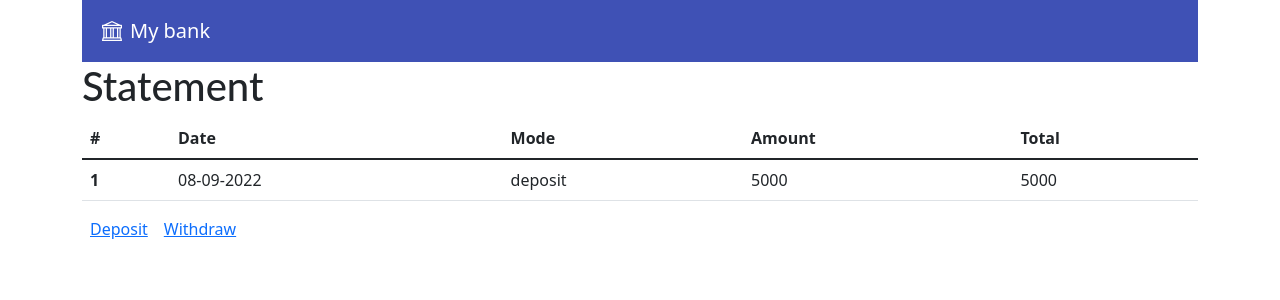
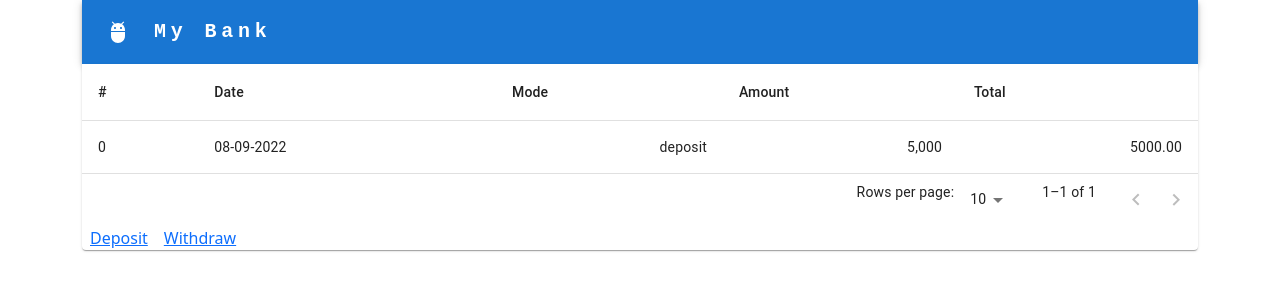
Before and after one commit to shubham-webileapps/react-ts-wckokx, a React (Create React App) app: page /Statement in a window 1280 px wide. Shown: the top 300 px of the page. Built offline with nearby package versions, Linux system fonts and the light colour scheme.

Commit message:
4 files modified

```diff
--- a/components/Form.tsx
+++ b/components/Form.tsx
@@ -1,76 +1,6 @@
-// import React, { useState } from 'react';
-// import { Formik, Form as Myform, Field, ErrorMessage, getIn } from 'formik';
-
-//
-// const Form = (props) => {
-//   const [value, setValue] = useState(0);
-//   const { showAlert } = props;
-//   const handleWithdraw = (e) => {
-//     e.preventDefault();
-//     const date = new Date();
-//     const ndate =
-//       '' +
-//       date.getDate() +
-//       '-' +
-//       (date.getMonth() + 1) +
-//       '-' +
-//       date.getFullYear();
-//     if (!isNaN(parseInt(value)) && value !== 0) {
-//       props.func(parseInt(value), ndate);
-//       showAlert(props.name + ' ' + value, 'success');
-//     }
-//   };
-
-//   return (
-//     <Formik
-//       validateOnChange
-//       initialValues={{
-//         amount: value,
-//       }}
-//       validate={(values) => {
-//         const errors = {};
-
-//         if (!values.amount && values.amount === 0) errors.amount = 'Required';
-//         else errors.amount = '';
-
-//         return errors;
-//       }}
-//       onSubmit={handleWithdraw}
-//       render={(formProps, handleChange) => {
-//         return (
-//           <Myform className="container ">
-//             <div className="form-group d-flex">
-//               <label htmlFor="amount">
-//                 <strong>Money</strong>
-//               </label>
-
-//               <Field
-//                 style={getStyles(formProps.errors, 'amount')}
-//                 className="mx-4"
-//                 min={0}
-//                 type="number"
-//                 placeholder="Enter Amount"
-//                 id="amount"
-//                 name="amount"
-//                 value={value}
-//                 onChange={handleChange}
-//               />
-//               <ErrorMessage name="amount" />
-//             </div>
-//             <br />
-//             <button type="submit" onClick={handleWithdraw}>
-//               {props.name}
-//             </button>
-//           </Myform>
-//         );
-//       }}
-//     />
-//   );
-// };
-
-// export default Form;
 import React, { useState } from 'react';
 import { Formik, Form as MyForm, Field, getIn, ErrorMessage } from 'formik';
+import TextField from '@mui/material/TextField';
 function getStyles(errors, fieldName) {
   if (getIn(errors, fieldName)) {
     return {
@@ -136,15 +66,22 @@ const Form = (props) => {
       >
         {({ errors, touched, isValidating }) => (
           <MyForm>
-            <div class="col-md-12 mb-3">
-              <label for="amount">Amount</label>
-              <div class="input-group">
-                <div class="input-group-prepend">
-                  <span class="input-group-text" id="inputGroupPrepend2">
-                    Rs
-                  </span>
-                </div>
+            <div className="col-md-12 mb-3">
+              <div className="input-group">
+                {/* <TextField
+                  error={validateAmount}
+                  label="Amount"
+                  style={getStyles(errors, 'amount')}
+                  className=" form-control"
+                  name="amount"
+                  id="amount"
 
+                  aria-describedby="inputGroupPrepend2"
+                  // validate={validateAmount}
+                  type="number"
+                  min={0}
+                  variant="standard"
+                /> */}
                 <Field
                   style={getStyles(errors, 'amount')}
                   className=" form-control"
@@ -155,12 +92,13 @@ const Form = (props) => {
                   type="number"
                   placeholder="Enter Amount"
                   min={0}
+                  variant="standard"
                 />
               </div>
             </div>
 
-            <ErrorMessage name="amount" />
-            {/* {errors.amount && touched.amount && <div>{errors.amount}</div>} */}
+            {/* <ErrorMessage name="amount" /> */}
+            {errors.amount && touched.amount && <div>{errors.amount}</div>}
             <br />
             <button
               type="submit"
--- a/components/Navbar.tsx
+++ b/components/Navbar.tsx
@@ -1,34 +1,71 @@
-import React, { Component } from 'react';
+import * as React from 'react';
+import AppBar from '@mui/material/AppBar';
 import { Link } from 'react-router-dom';
+import Toolbar from '@mui/material/Toolbar';
+import Typography from '@mui/material/Typography';
+import Container from '@mui/material/Container';
+import AdbIcon from '@mui/icons-material/Adb';
 
-export class Navbar extends Component {
-  render() {
-    return (
-      <div>
-        <nav
-          className="navbar navbar-expand-lg navbar-dark py-3"
-          style={{ backgroundColor: '#3f51b5' }}
-        >
-          <div className="container-fluid">
-            <Link className="navbar-brand d-flex justify-content-start" to="/">
-              <svg
-                xmlns="http://www.w3.org/2000/svg"
-                width="20"
-                height="20"
-                fill="currentColor"
-                className="bi bi-bank mx-2"
-                viewBox="0 0 16 16"
-              >
-                <path d="m8 0 6.61 3h.89a.5.5 0 0 1 .5.5v2a.5.5 0 0 1-.5.5H15v7a.5.5 0 0 1 .485.38l.5 2a.498.498 0 0 1-.485.62H.5a.498.498 0 0 1-.485-.62l.5-2A.501.501 0 0 1 1 13V6H.5a.5.5 0 0 1-.5-.5v-2A.5.5 0 0 1 .5 3h.89L8 0ZM3.777 3h8.447L8 1 3.777 3ZM2 6v7h1V6H2Zm2 0v7h2.5V6H4Zm3.5 0v7h1V6h-1Zm2 0v7H12V6H9.5ZM13 6v7h1V6h-1Zm2-1V4H1v1h14Zm-.39 9H1.39l-.25 1h13.72l-.25-1Z" />
-              </svg>
-              <span style={{ lineHeight: 1 }}>My bank</span>
-            </Link>
-          </div>
-          {/* <div style={{ color: 'white' }}>Your balance:0</div> */}
-        </nav>
-      </div>
-    );
-  }
-}
+const Navbar = () => {
+  return (
+    <AppBar position="static">
+      <Container maxWidth="xl">
+        <Toolbar disableGutters>
+          <Link className="navbar-brand d-flex justify-content-start" to="/">
+            <AdbIcon
+              sx={{
+                display: { xs: 'none', color: 'white', md: 'flex' },
+                mr: 1,
+              }}
+            />
+          </Link>
+          <Typography
+            variant="h6"
+            noWrap
+            component="Link"
+            to="/"
+            sx={{
+              mr: 2,
+              display: { xs: 'none', md: 'flex', color: 'white' },
+              fontFamily: 'monospace',
+              fontWeight: 700,
+              letterSpacing: '.3rem',
+              color: 'white',
+              textDecoration: 'none',
+            }}
+          >
+            My Bank
+          </Typography>
 
+          <Link className="navbar-brand d-flex justify-content-start" to="/">
+            <AdbIcon
+              sx={{
+                display: { xs: 'flex', md: 'none', color: 'white' },
+                mr: 1,
+              }}
+            />
+          </Link>
+          <Typography
+            variant="h5"
+            noWrap
+            component="Link"
+            to="/"
+            sx={{
+              mr: 2,
+              display: { xs: 'flex', color: 'white', md: 'none' },
+              flexGrow: 1,
+              fontFamily: 'monospace',
+              fontWeight: 700,
+              letterSpacing: '.3rem',
+              color: 'white',
+              textDecoration: 'none',
+            }}
+          >
+            My Bank
+          </Typography>
+        </Toolbar>
+      </Container>
+    </AppBar>
+  );
+};
 export default Navbar;
--- a/components/Statement.tsx
+++ b/components/Statement.tsx
@@ -1,42 +1,139 @@
-import React from 'react';
+import * as React from 'react';
+import { Link } from 'react-router-dom';
+import Paper from '@mui/material/Paper';
+import Table from '@mui/material/Table';
+import TableBody from '@mui/material/TableBody';
+import TableCell from '@mui/material/TableCell';
+import TableContainer from '@mui/material/TableContainer';
+import TableHead from '@mui/material/TableHead';
+import TablePagination from '@mui/material/TablePagination';
+import TableRow from '@mui/material/TableRow';
 import { useSelector } from 'react-redux';
-import { Link } from 'react-router-dom';
+
+interface Column {
+  id: 'a' | 'date' | 'mode' | 'amount' | 'total';
+  label: string;
+  minWidth?: number;
+  align?: 'right';
+  format?: (value: number) => string;
+}
+
+const columns: Column[] = [
+  { id: 'a', label: '#', minWidth: 20 },
+  { id: 'date', label: 'Date', minWidth: 100 },
+  {
+    id: 'mode',
+    label: 'Mode',
+    minWidth: 170,
+    align: 'right',
+    format: (value: number) => value.toLocaleString('en-US'),
+  },
+  {
+    id: 'amount',
+    label: 'Amount',
+    minWidth: 170,
+    align: 'right',
+    format: (value: number) => value.toLocaleString('en-US'),
+  },
+  {
+    id: 'total',
+    label: 'Total',
+    minWidth: 170,
+    align: 'right',
+    format: (value: number) => value.toFixed(2),
+  },
+];
+
+interface Data {
+  name: string;
+  code: string;
+  population: number;
+  size: number;
+  density: number;
+}
+
+function createData(
+  a: number,
+  date: string,
+  mode: string,
+  amount: number,
+  total: number
+): Data {
+  return { a, date, mode, amount, total };
+}
 
 export default function Statement() {
   const statement = useSelector((state) => state.amount);
+  const rows = [];
+  statement.map((value, index) =>
+    rows.push(
+      createData(index, value.date, value.type, value.amount, value.total)
+    )
+  );
+  const [page, setPage] = React.useState(0);
+  const [rowsPerPage, setRowsPerPage] = React.useState(10);
+
+  const handleChangePage = (event: unknown, newPage: number) => {
+    setPage(newPage);
+  };
+
+  const handleChangeRowsPerPage = (
+    event: React.ChangeEvent<HTMLInputElement>
+  ) => {
+    setRowsPerPage(+event.target.value);
+    setPage(0);
+  };
+
   return (
-    <div>
-      <h1>Statement</h1>
-      <table className="table">
-        <thead>
-          <tr>
-            <th scope="col">#</th>
-            <th scope="col">Date</th>
-            <th scope="col">Mode</th>
-            <th scope="col">Amount</th>
-            <th scope="col">Total</th>
-          </tr>
-        </thead>
-        <tbody>
-          {statement.map((value, index) => {
-            return (
-              <tr key={index}>
-                <th scope="row">{index + 1}</th>
-                <td>{value.date}</td>
-                <td>{value.type}</td>
-                <td>{value.amount}</td>
-                <td>{value.total}</td>
-              </tr>
-            );
-          })}
-        </tbody>
-      </table>
+    <Paper sx={{ width: '100%' }}>
+      <TableContainer sx={{ maxHeight: 440 }}>
+        <Table stickyHeader aria-label="sticky table">
+          <TableHead>
+            <TableRow>
+              {columns.map((column) => (
+                <TableCell key={column.id} style={{ minWidth: 10 }}>
+                  {column.label}
+                </TableCell>
+              ))}
+            </TableRow>
+          </TableHead>
+          <TableBody>
+            {rows
+              .slice(page * rowsPerPage, page * rowsPerPage + rowsPerPage)
+              .map((row) => {
+                return (
+                  <TableRow hover role="checkbox" tabIndex={-1} key={row.code}>
+                    {columns.map((column) => {
+                      const value = row[column.id];
+                      return (
+                        <TableCell key={column.id} align={column.align}>
+                          {column.format && typeof value === 'number'
+                            ? column.format(value)
+                            : value}
+                        </TableCell>
+                      );
+                    })}
+                  </TableRow>
+                );
+              })}
+          </TableBody>
+        </Table>
+      </TableContainer>
+      <TablePagination
+        rowsPerPageOptions={[10, 25, 100]}
+        component="div"
+        count={rows.length}
+        rowsPerPage={rowsPerPage}
+        page={page}
+        onPageChange={handleChangePage}
+        onRowsPerPageChange={handleChangeRowsPerPage}
+      />
       <Link className="mx-2" to="/Deposit">
         Deposit
       </Link>
       <Link className="mx-2" to="/Withdraw">
         Withdraw
       </Link>
-    </div>
+    </Paper>
   );
 }
```
Also changed, not shown: package.json (+7 -2 lines).
